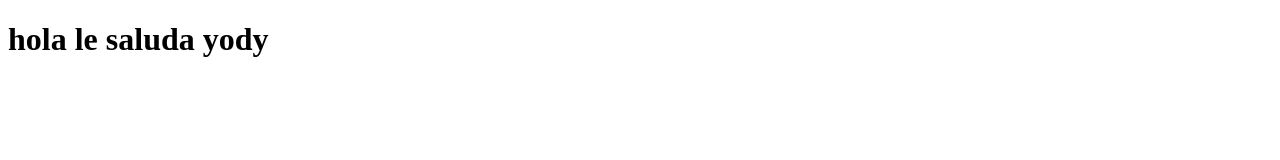
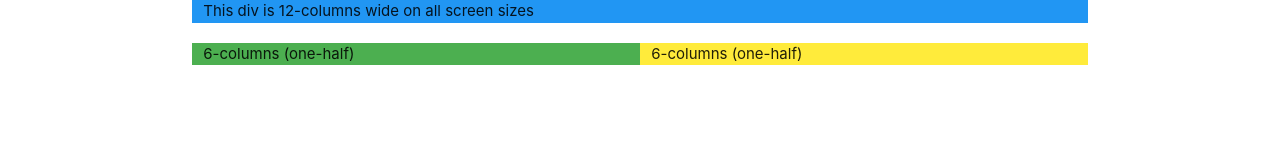
Before and after one commit to yodybv/webphp, a plain HTML site: page index.html in a window 1280 px wide. Drawn offline with nearby package versions, Linux system fonts and the light colour scheme.

Commit message:
agrege clumnas y stilos

```diff
--- a/index.html
+++ b/index.html
@@ -4,9 +4,41 @@
     <meta charset="UTF-8">
     <meta name="viewport" content="width=device-width, initial-scale=1.0">
     <title>Document</title>
-    <h1>hola le saluda yody</h1>
+
+<!--Import Google Icon Font-->
+<link href="https://fonts.googleapis.com/icon?family=Material+Icons" rel="stylesheet">
+
+    <!-- Compiled and minified CSS -->
+    <link rel="stylesheet" href="https://cdnjs.cloudflare.com/ajax/libs/materialize/1.0.0/css/materialize.min.css">
+
+
 </head>
 <body>
 
+<div class="container">
+
+
+    <div class="row">
+        <div class="col s12 blue">This div is 12-columns wide on all screen sizes</div>
+
+      </div>
+
+      <div class="row">
+
+        <div class="col s6 green">6-columns (one-half)</div>
+        <div class="col s6 yellow">6-columns (one-half)</div>
+      </div>
+
+</div>
+
+
+
+
+
+
+
+
+    <!-- Compiled and minified JavaScript -->
+    <script src="https://cdnjs.cloudflare.com/ajax/libs/materialize/1.0.0/js/materialize.min.js"></script>
 </body>
 </html>
```
